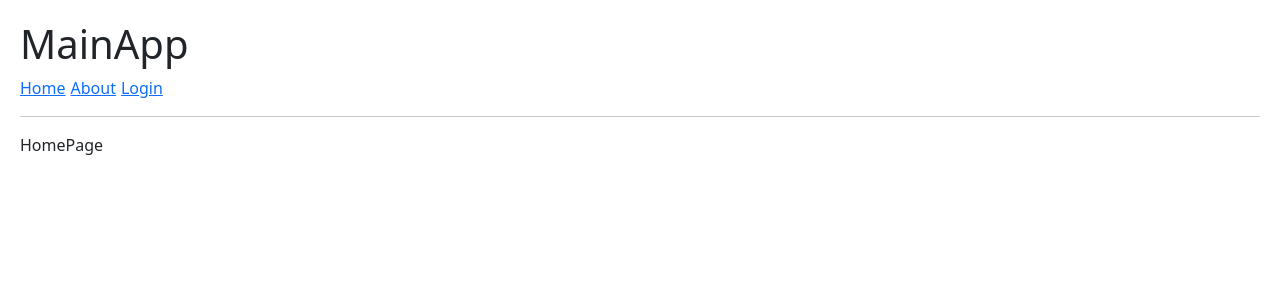
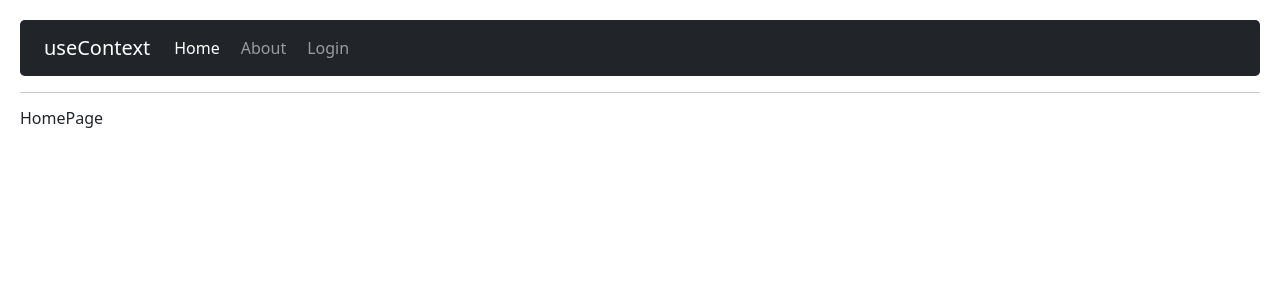
Before and after one commit to BigCode07/HookApp-FH, a React (Vite) app: page / in a window 1280 px wide. Shown: the top 300 px of the page. Built offline with nearby package versions, Linux system fonts and the light colour scheme.

Commit message:
Se implemento NavLink

```diff
--- a/index.html
+++ b/index.html
@@ -3,7 +3,12 @@
   <head>
     <meta charset="UTF-8" />
     <meta name="viewport" content="width=device-width, initial-scale=1.0" />
-
+    <link
+      href="https://cdn.jsdelivr.net/npm/bootstrap@5.3.3/dist/css/bootstrap.min.css"
+      rel="stylesheet"
+      integrity="sha384-QWTKZyjpPEjISv5WaRU9OFeRpok6YctnYmDr5pNlyT2bRjXh0JMhjY6hW+ALEwIH"
+      crossorigin="anonymous"
+    />
     <link
       href="https://cdn.jsdelivr.net/npm/bootstrap@5.1.3/dist/css/bootstrap.min.css"
       rel="stylesheet"
--- a/package.json
+++ b/package.json
@@ -8,6 +8,7 @@
     "preview": "vite preview"
   },
   "dependencies": {
+    "bootstrap": "^5.3.3",
     "react": "19.0.0",
     "react-dom": "19.0.0",
     "react-router-dom": "^7.1.3"
--- a/src/09-useContext/AboutPage.jsx
+++ b/src/09-useContext/AboutPage.jsx
@@ -1,3 +1,7 @@
 export const AboutPage = () => {
-  return <div>AboutPage</div>;
+  return (
+    <div>
+      <h6>AboutPage</h6>
+    </div>
+  );
 };
--- a/src/09-useContext/HomePage.jsx
+++ b/src/09-useContext/HomePage.jsx
@@ -1,3 +1,7 @@
 export const HomePage = () => {
-  return <div>HomePage</div>;
+  return (
+    <div>
+      <h6>HomePage</h6>
+    </div>
+  );
 };
--- a/src/09-useContext/LoginPage.jsx
+++ b/src/09-useContext/LoginPage.jsx
@@ -1,3 +1,7 @@
 export const LoginPage = () => {
-  return <div>LoginPage</div>;
+  return (
+    <div>
+      <h6>LoginPage</h6>
+    </div>
+  );
 };
--- a/src/09-useContext/MainApp.jsx
+++ b/src/09-useContext/MainApp.jsx
@@ -6,7 +6,6 @@
 export default function MainApp() {
   return (
     <>
-      <h1>MainApp</h1>
       <Navbar />
       <hr />
 
--- a/src/09-useContext/Navbar.jsx
+++ b/src/09-useContext/Navbar.jsx
@@ -1,11 +1,42 @@
-import { Link } from "react-router-dom";
+import { Link, NavLink } from "react-router-dom";
 
 export default function Navbar() {
   return (
-    <>
-      <Link to="/">Home</Link>
-      <Link to="/about">About</Link>
-      <Link to="/login">Login</Link>
-    </>
+    <nav className="navbar navbar-expand-lg navbar-dark bg-dark rounded-3">
+      <div className="container-fluid">
+        <Link className="navbar-brand" to="/">
+          useContext
+        </Link>
+
+        <div className="collapse navbar-collapse" id="navbarNav">
+          <ul className="navbar-nav">
+            <NavLink
+              className={({ isActive }) =>
+                `nav-link ${isActive ? "active" : ""}`
+              }
+              to="/"
+            >
+              Home
+            </NavLink>
+            <NavLink
+              className={({ isActive }) =>
+                `nav-link ${isActive ? "active" : ""}`
+              }
+              to="/about"
+            >
+              About
+            </NavLink>
+            <NavLink
+              className={({ isActive }) =>
+                `nav-link ${isActive ? "active" : ""}`
+              }
+              to="/login"
+            >
+              Login
+            </NavLink>
+          </ul>
+        </div>
+      </div>
+    </nav>
   );
 }
```
Also changed, not shown: 2 other files (tests, documents, lock files or other folders).
